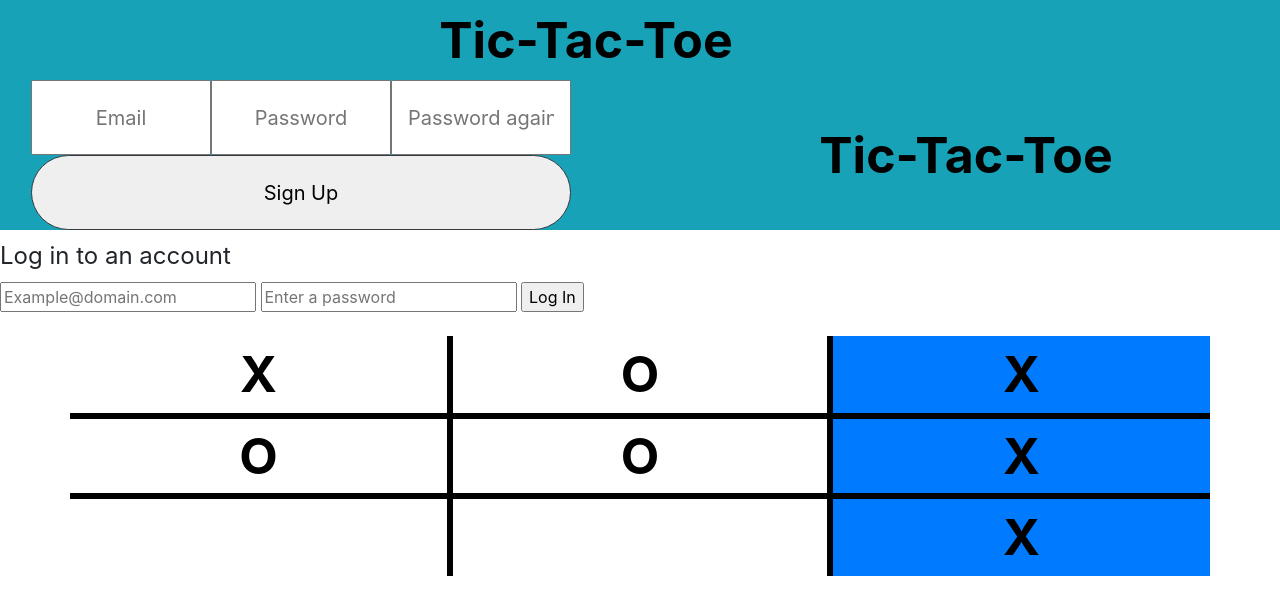
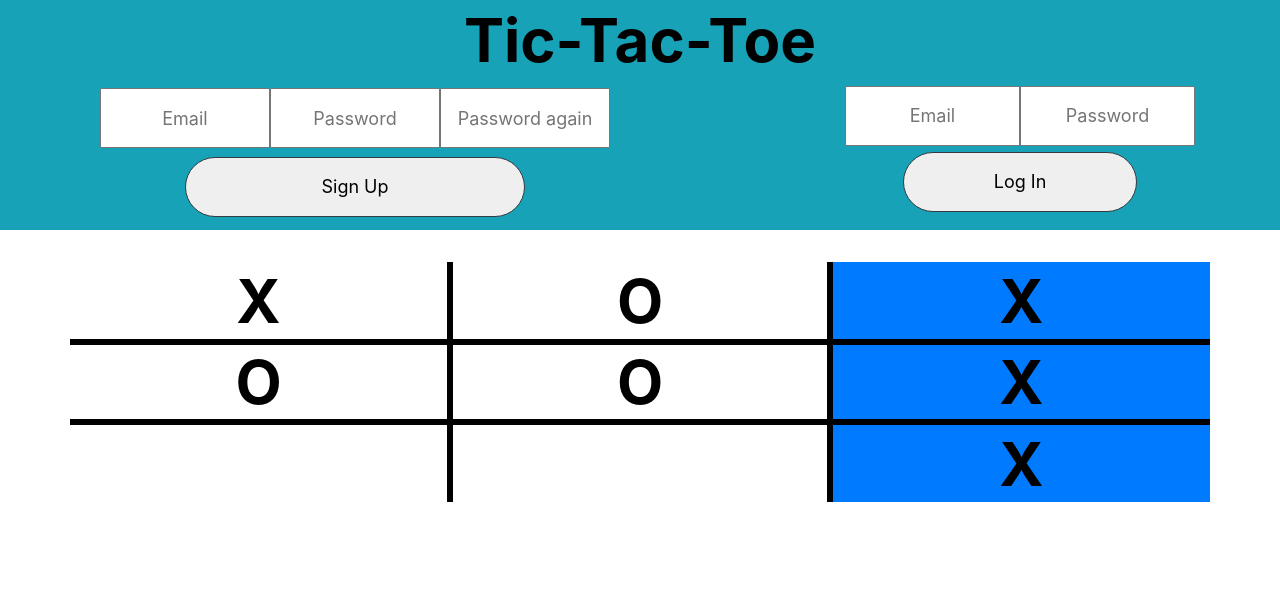
Before and after one commit to taharon/tic-tac-toe-client, a website built with webpack: page index.html in a window 1280 px wide. Built offline with nearby package versions, Linux system fonts and the light colour scheme; some packages are replaced by stand-ins of ours; no server answers.

Commit message:
nav bar sign up and sign in almost pretty

```diff
--- a/assets/styles/index.scss
+++ b/assets/styles/index.scss
@@ -13,24 +13,33 @@ $font-color: $black;
   border: 3px solid $black;
   color: $font-color;
   font-weight: 700;
-  font-size: 50px;
+  font-size: 60px;
   display: flex;
   height: 80px;
   justify-content: center;
 }
 
 #test{
-   margin: 0 1em;
+//   margin: 0 1em;
    width: 100%;
 }
 
 .nav-sign-up{
    text-align: center;
-   font-size: .4em;
+   font-size: .3em;
 }
 
 .extra-row{
-   height: 75px;
+   height: 40%;
+   margin: 1.66% 0 1.66% 0;
+}
+
+#sign-up{
+   height: 100%;
+}
+
+#sign-in{
+   height: 100%;
 }
 
 .failure{
--- a/index.html
+++ b/index.html
@@ -22,7 +22,6 @@
                   <!--div class="col-1 box bg-info border-0"></div-->
                   <div class="col-6 box bg-info border-0 boxsize">
                      <form class='container' id='sign-up'>
-                        <fieldset form='sign-up'>
                            <div class="extra-row row">
                               <input class='nav-sign-up col-4' type='text' name='credentials[email]' placeholder='Email'></input>
                               <!--div class='nav-sign-up col-1 bg-info'></div-->
@@ -31,15 +30,26 @@
                               <input class='nav-sign-up col-4' type='password' name='credentials[password_confirmation]' placeholder='Password again'></input>
                            </div>
                            <div class="extra-row row">
-                              <!--div class='nav-sign-up col-4 bg-info'></div-->
-                              <input class='border border-dark nav-sign-up col-12 rounded-pill' type='submit' value="Sign Up"></input>
-                              <!--div class='nav-sign-up col-4 bg-info'></div-->
+                              <div class='nav-sign-up col-2 bg-info'></div>
+                              <input class='border border-dark nav-sign-up col-8 rounded-pill' type='submit' value="Sign Up"></input>
+                              <div class='nav-sign-up col-2 bg-info'></div>
                            </div>
-                        </fieldset>
                      </form>
                   </div>
                   <div class="col-2 box bg-info border-0 boxsize"></div>
-                  <div class="col-4 box bg-info border-0 boxsize">Tic-Tac-Toe</div>
+                  <div class="col-4 box bg-info border-0 boxsize">
+                     <form id='sign-in'>
+                           <div class="extra-row row">
+                              <input class='nav-sign-up col-6' type='text' name='credentials[email]' placeholder='Email'></input>
+                              <input class='nav-sign-up col-6' type='password' name='credentials[password]' placeholder='Password'></input>
+                           </div>
+                           <div class="extra-row row">
+                              <div class='nav-sign-up col-2 bg-info'></div>
+                              <input class='border border-dark nav-sign-up col-8 rounded-pill' type='submit' value="Log In"></input>
+                              <div class='nav-sign-up col-2 bg-info'></div>
+                           </div>
+                     </form>
+                  </div>
                </div>
                <!--div class="row">
                   <div class="border border-secondary col-1 box bg-info border-0">a</div>
@@ -55,14 +65,7 @@
        </nav>
       <h2 id='message'></h2>
 
-      <form id='sign-in'>
-         <fieldset form='sign-in'>
-            <legend>Log in to an account</legend>
-            <input type='text' name='credentials[email]' placeholder='Example@domain.com'></input>
-            <input type='password' name='credentials[password]' placeholder='Enter a password'></input>
-            <input type='submit' value="Log In"></input>
-         </fieldset>
-      </form>
+
       <form id='change-pw'>
          <fieldset form='change-pw'>
             <legend>Change your password</legend>
```
